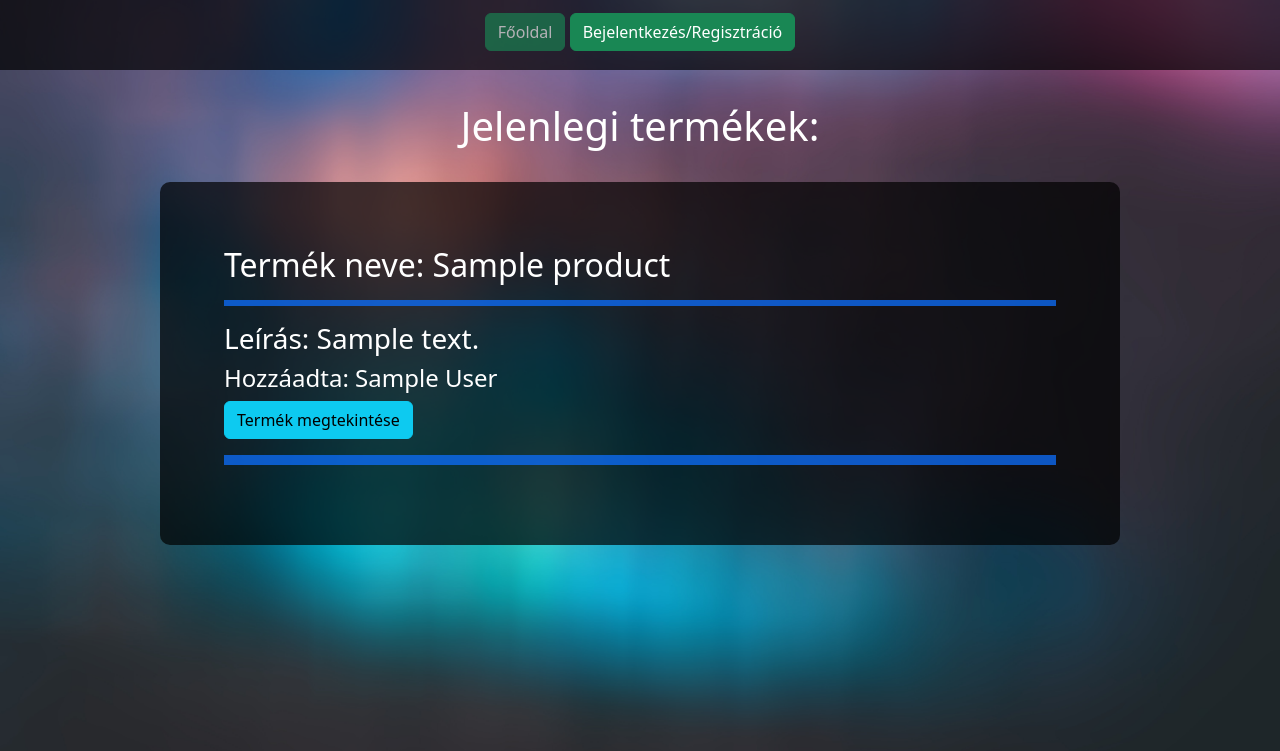
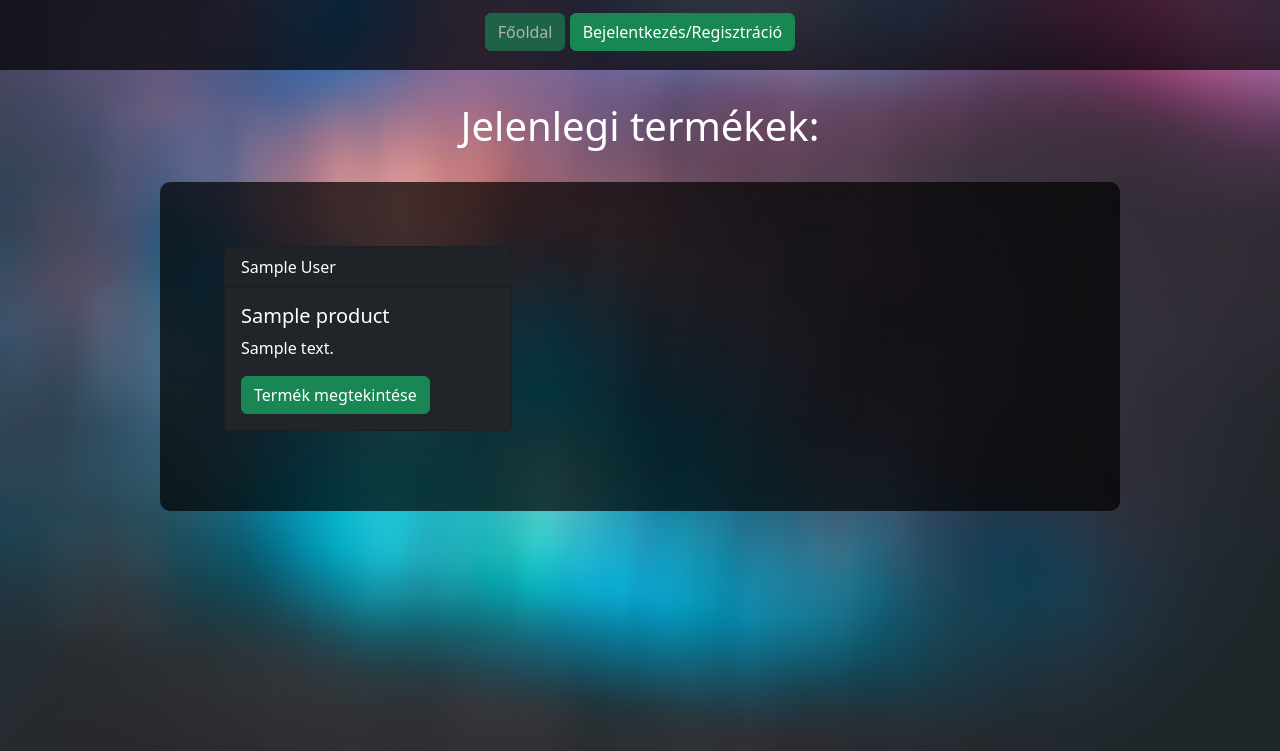
Before and after one commit to gyorkistamas/afp1_mini_newcodeorderby, a PHP site: page / in a window 1280 px wide. Shown: the top 751 px of the page. Run offline with PHP 8.4, Linux system fonts and the light colour scheme; tables that the repository leaves empty hold one stand-in row (values such as "Sample post").

Commit message:
Listaelemek dizájnolása

```diff
--- a/Alkalmazás/index.php
+++ b/Alkalmazás/index.php
@@ -3,7 +3,6 @@
 
 require 'controller/dbms.php';
 require 'controller/userLoggedIn.php';
-//$status = isLoggedIn();
 
 
 
@@ -22,7 +21,11 @@ if ( isset($_POST['LoginBtn']) ) {
     header("Location: view/auth.php");
 }
 
-$btnViewProduct = "<button class='btn btn-info'>Termék megtekintése</button>";
+//'Termék megtekintése' eltárolása egy változóban:
+
+$btnViewProduct = "<button class='btn btn-success'>Termék megtekintése</button>";
+
+//Adatbázishoz kapcsolódás + termékek lekérése:
 
 $con = connect("review_site", "afp", "password", 3306);
 
@@ -32,6 +35,12 @@ $query = "SELECT p.product_name, p.description, u.name
 
 
 $execQuery = mysqli_query($con, $query);
+
+/*
+    Az adatbázisból lekért termékek eltárolása egy tömböket tartalmazó tömbben.
+    Azért így van implementálva, mert ezzel a módszerrel csak végig kell iterálni a tömböket tartalmazó tömbbön...
+*/
+
 $products = mysqli_fetch_all($execQuery); //null;
 
 
@@ -62,9 +71,11 @@ $products = mysqli_fetch_all($execQuery); //null;
 
         <h1 class='text-white' style='padding-top: 2.5%; text-align: center;' >Jelenlegi termékek:</h1>
 
-    <div class='cardpart' style="width: 75%; background-color: rgba(0, 0, 0, 0.7); margin-top: 2.5%; margin-left: auto; margin-right: auto; padding: 5%;">
+        <div class='cardpart container' style="width: 75%; background-color: rgba(0, 0, 0, 0.7); margin-top: 2.5%; margin-left: auto; margin-right: auto; padding: 5%;">
 
             <?php
+
+                #region Kukázandó kommentek
                 // if ( isset($_SESSION['UserData']) ) {
                 //     $userData = $_SESSION['UserData'];
                 //     foreach ($userData as $key => $value) {
@@ -79,27 +90,53 @@ $products = mysqli_fetch_all($execQuery); //null;
 
 
                 // echo "<h1 class='text-white'> Termkék száma: ".count($products)."</h1>"
-
+                #endregion
                 if ( $products == null || count($products) == 0 ) {
                     echo "<h2 class='text-white'>Hoppá! Még nem töltött fel senki sem terméket!</h2>";
                 }
-            else
-            {
+                else {
+
+                    //Cikluson belül minden egyes tömbbhöz hozzáadom a korábban már eltárolt gombot:
+
                     for ($i = 0; $i < count($products); $i++) {
                         array_push($products[$i], $btnViewProduct);
                     }
 
+                    echo "<div class='row justify-items-evenly'>";
+
                             for ($i=0; $i < count($products); $i++) {
-                    echo "<h2 class='text-white'> Termék neve: ".$products[$i][0]."</h2>";
+                                #region Kommentelt rész
 
-                    echo "<hr class='border border-primary border-3 opacity-75'>";
+                                // echo "<h2 class='text-white'> Termék neve: ".$products[$i][0]."</h2>";
 
-                    echo "<h3 class='text-white'> Leírás: ".$products[$i][1]."</h3>";
-                    echo "<h4 class='text-white'> Hozzáadta: ".$products[$i][2]."</h4>";
+                                // echo "<hr class='border border-primary border-3 opacity-75'>";
+
+                                // echo "<h3 class='text-white'> Leírás: ".$products[$i][1]."</h3>";
+                                // echo "<h4 class='text-white'> Hozzáadta: ".$products[$i][2]."</h4>";
+                                // echo "<a href='item.php'>".$products[$i][3]."</a>";
+
+                                // echo "<hr class='border border-primary border-5 opacity-75'>";
+                                #endregion
+                                echo "<div class='col-4'>";
+
+                                    echo "<div class='card text-bg-dark mb-3' style='width: 18rem;'>";
+
+                                        echo "<div class='card-header'>".$products[$i][2]."</div>";
+
+                                        echo "<div class='card-body'>";
+
+                                            echo "<h5 class='card-title'>".$products[$i][0]."</h5>";
+                                            echo "<p class='card-text'>".$products[$i][1]."</p>";
                                             echo "<a href='item.php'>".$products[$i][3]."</a>";
 
-                    echo "<hr class='border border-primary border-5 opacity-75'>";
+                                        echo "</div>";
+
+                                    echo "</div>";
+
+                                echo "</div>";
                             }
+
+                    echo "<div>";
 
                 }
 
@@ -107,8 +144,6 @@ $products = mysqli_fetch_all($execQuery); //null;
 
         </div>
 
-
-
     </body>
 
 </html>
```
Lines whose indentation alone changed are shown as unchanged.
